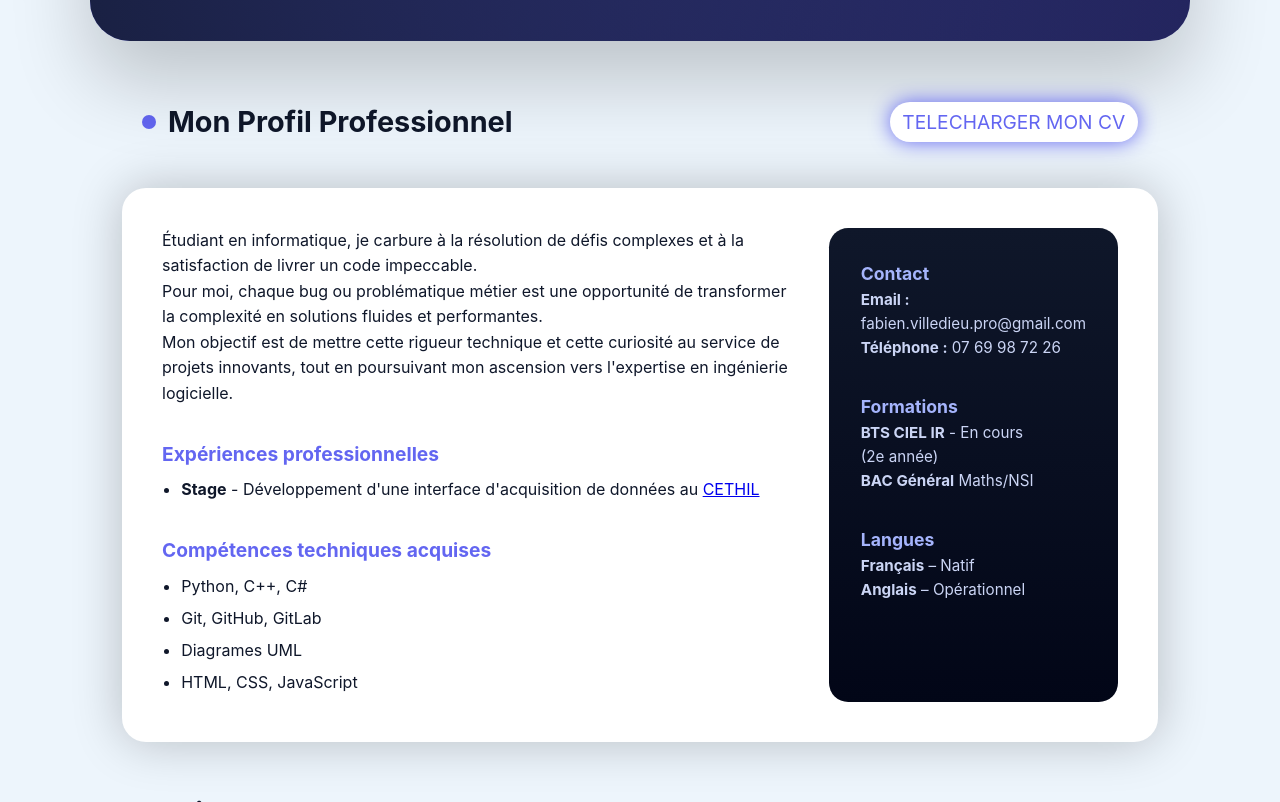
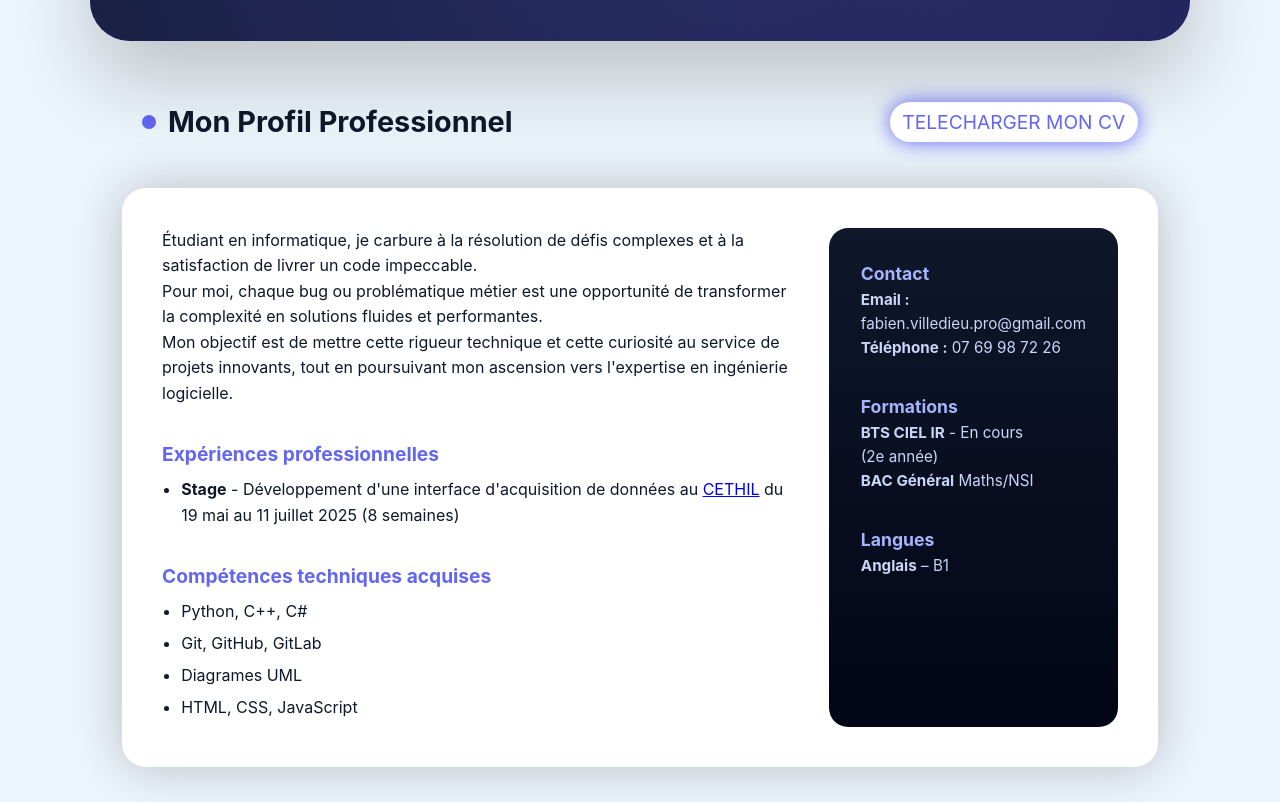
Before and after one commit to VIL-CIEL/vil-ciel.github.io, a plain HTML site: page index.html in a window 1280 px wide. Shown: the part 365-1167 px from the top of the page. Drawn offline with Linux system fonts and the light colour scheme.

Commit message:
minor changes

```diff
--- a/index.html
+++ b/index.html
@@ -58,7 +58,7 @@
         <h3>Expériences professionnelles</h3>
         <ul>
           <li>
-            <strong>Stage</strong> - Développement d'une interface d'acquisition de données au  <a href="https://cethil.insa-lyon.fr/">CETHIL</a>
+            <strong>Stage</strong> - Développement d'une interface d'acquisition de données au  <a href="https://cethil.insa-lyon.fr/">CETHIL</a> du 19 mai au 11 juillet 2025 (8 semaines)
           </li>
         </ul>
 
@@ -87,8 +87,7 @@
 
         <div>
           <h3>Langues</h3>
-          <p><strong>Français</strong> – Natif</p>
-          <p><strong>Anglais</strong> – Opérationnel</p>
+          <p><strong>Anglais</strong> – B1</p>
         </div>
       </div>
 
```
